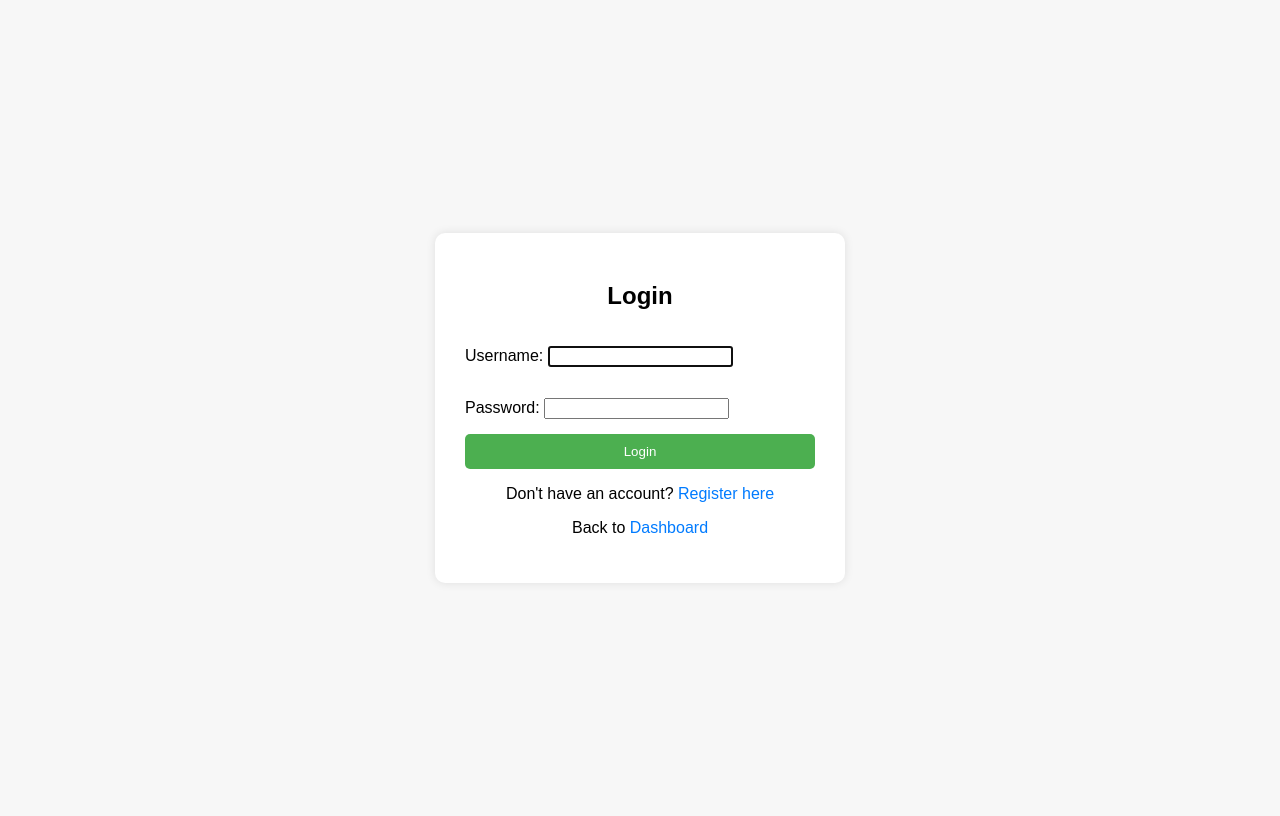
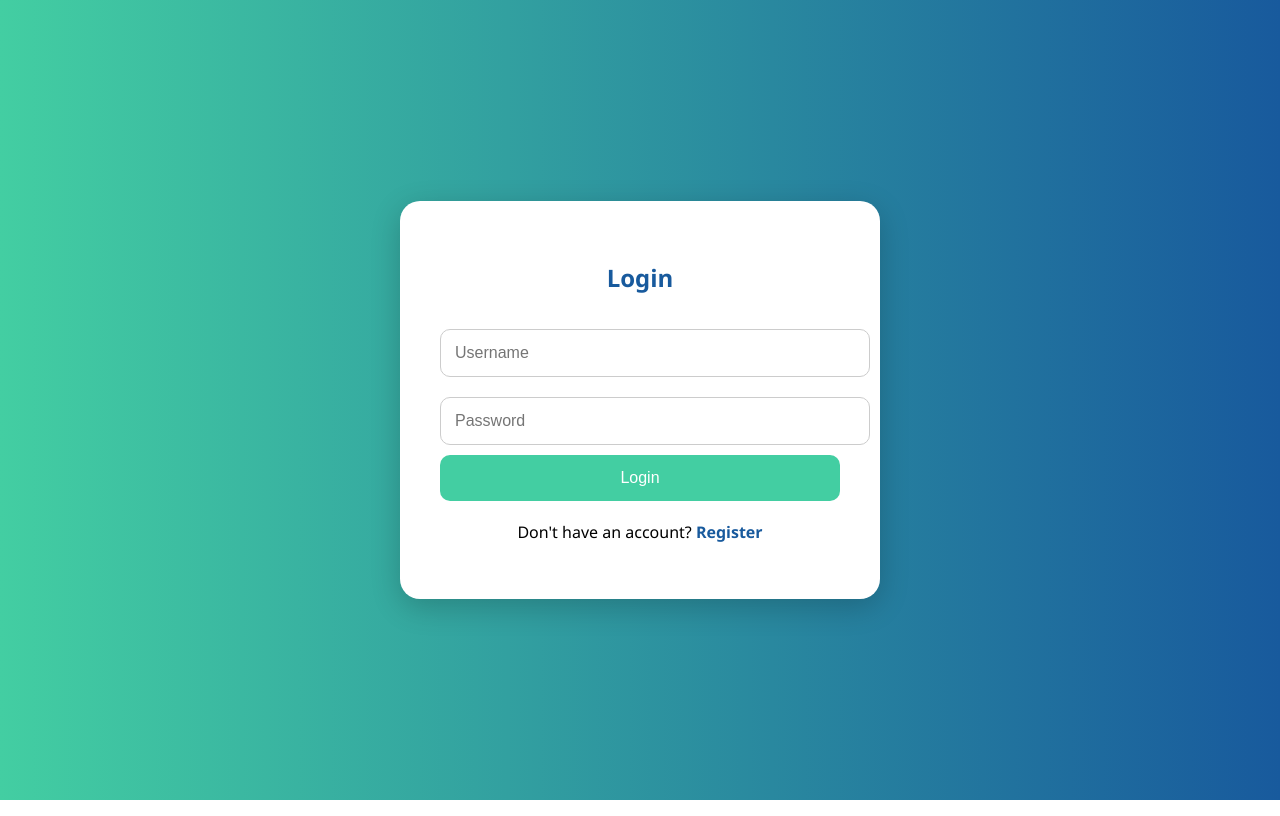
Before and after one commit to zhahin-ielyas/GitExercise-6-8, a Django app: page /login/ in a window 1280 px wide. Run offline with Django 5.2, Linux system fonts and the light colour scheme.

Commit message:
Updated login, register, and dashboard templates

```diff
--- a/users/templates/login.html
+++ b/users/templates/login.html
@@ -1,80 +1,74 @@
 <!DOCTYPE html>
-<html>
+<html lang="en">
 <head>
-    <title>Login</title>
+  <meta charset="UTF-8" />
+  <meta name="viewport" content="width=device-width, initial-scale=1.0"/>
+  <title>Login - Student Meal Plan</title>
   <style>
     body {
-            font-family: Arial, sans-serif;
-            background-color: #f7f7f7;
+      font-family: 'Segoe UI', sans-serif;
+      margin: 0;
+      background: linear-gradient(to right, #43cea2, #185a9d);
       display: flex;
       justify-content: center;
       align-items: center;
       height: 100vh;
     }
-
-        .login-container {
-            background-color: #fff;
-            padding: 30px;
-            border-radius: 10px;
-            box-shadow: 0 0 10px rgba(0, 0, 0, 0.1);
-            width: 350px;
-        }
-
-        h2 {
-            text-align: center;
-            margin-bottom: 20px;
-        }
-
-        form {
-            display: flex;
-            flex-direction: column;
-        }
-
-        form p {
-            margin-bottom: 15px;
-        }
-
-        button {
-            padding: 10px;
-            background-color: #4CAF50;
-            color: white;
-            border: none;
-            border-radius: 5px;
-            cursor: pointer;
-        }
-
-        button:hover {
-            background-color: #45a049;
-        }
-
-        .links {
-            margin-top: 15px;
+    .box {
+      background: white;
+      padding: 40px;
+      border-radius: 20px;
+      box-shadow: 0 8px 30px rgba(0, 0, 0, 0.2);
+      width: 90%;
+      max-width: 400px;
       text-align: center;
     }
-
-        .links a {
-            color: #007BFF;
+    h2 {
+      margin-bottom: 25px;
+      color: #185a9d;
+    }
+    input {
+      width: 100%;
+      padding: 14px;
+      margin: 10px 0;
+      border: 1px solid #ccc;
+      border-radius: 10px;
+      font-size: 16px;
+    }
+    button {
+      width: 100%;
+      padding: 14px;
+      background: #43cea2;
+      border: none;
+      color: white;
+      font-size: 16px;
+      border-radius: 10px;
+      cursor: pointer;
+      transition: 0.3s;
+    }
+    button:hover {
+      background: #2ebd94;
+    }
+    p {
+      margin-top: 20px;
+    }
+    a {
+      color: #185a9d;
       text-decoration: none;
-        }
-
-        .links a:hover {
-            text-decoration: underline;
+      font-weight: bold;
     }
   </style>
 </head>
 <body>
-    <div class="login-container">
+  <div class="box">
     <h2>Login</h2>
-        <form method="POST" action="{% url 'login' %}">
+    <form method="POST">
       {% csrf_token %}
-            {{ form.as_p }}
+      <input type="text" name="username" placeholder="Username" required />
+      <input type="password" name="password" placeholder="Password" required />
       <button type="submit">Login</button>
     </form>
-
-        <div class="links">
-            <p>Don't have an account? <a href="{% url 'register' %}">Register here</a></p>
-            <p>Back to <a href="{% url 'dashboard' %}">Dashboard</a></p>
-        </div>
+    <p>Don't have an account? <a href="{% url 'register' %}">Register</a></p>
   </div>
 </body>
 </html>
```
Also changed, not shown: users/templates/dashboard.html (+68 -5 lines), users/templates/register.html (+112 -10 lines). Lines whose indentation alone changed are shown as unchanged.
